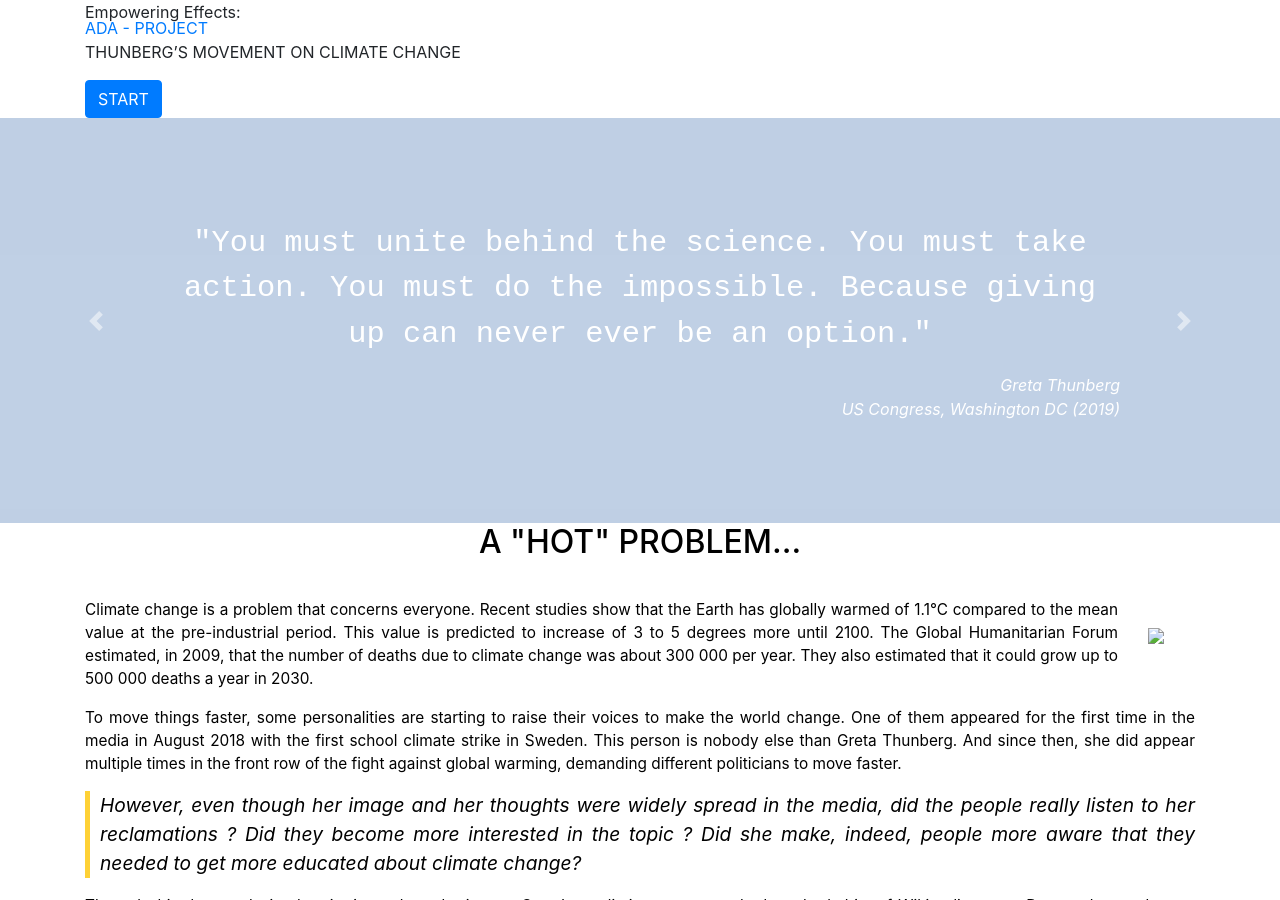
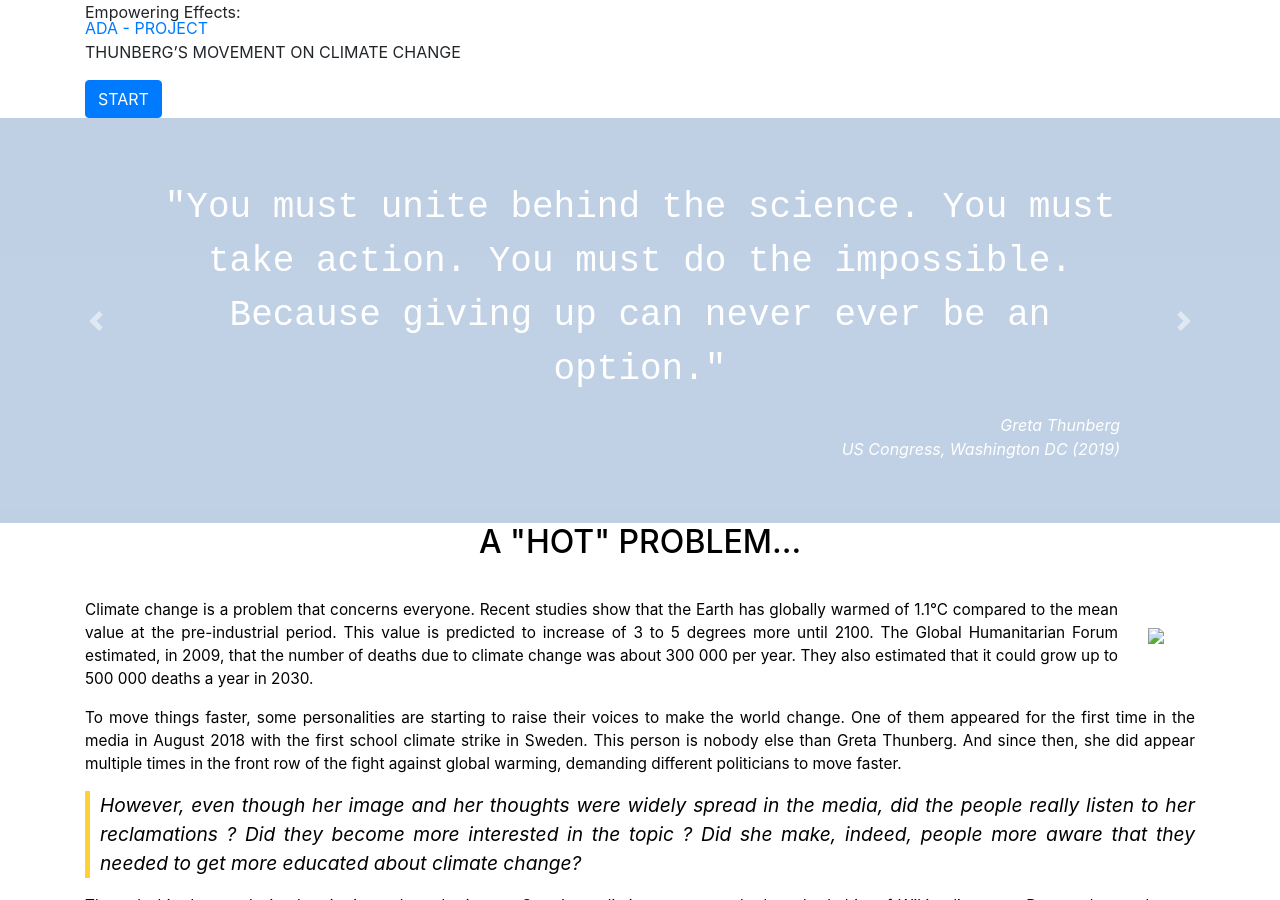
Before and after one commit to lschmdt/datastory, a Jekyll site: the page built from about.markdown, in a window 1280 px wide and 900 px high. Built offline with Jekyll 4.4.1, drawn with Linux system fonts in a browser that asks for light colours; nearby versions of some CDN libraries; some web fonts are replaced; library files that are not in the unit come from our copies.

Commit message:
carousel

```diff
--- a/_includes/debut.html
+++ b/_includes/debut.html
@@ -4,7 +4,7 @@
                     <div class="carousel-inner">
                     <div class="carousel-item active cn" style="height: 45vh; padding:0px 100px" data-interval= "10000">
                         <blockquote class="inner">
-                        <p style="color:white; font-size: 1.9em; font-family: 'Courier New', Courier, monospace, serif; text-align: center;">"You must unite behind the science. You must take action. You must do the impossible. Because giving up can never ever be an option." </p>
+                        <p style="color:white; font-size: 4vh; font-family: 'Courier New', Courier, monospace, serif; text-align: center;">"You must unite behind the science. You must take action. You must do the impossible. Because giving up can never ever be an option." </p>
                         <footer class="text-right" style="color:white;" ><i>Greta Thunberg</i><br>
                         <cite style="color:white;"><i>US Congress, Washington DC (2019)</i></cite>
                         </footer>
@@ -12,7 +12,7 @@
                     </div>
                     <div class="carousel-item cn" style="height: 45vh; padding:0px 100px; margin:auto; width: 100%;" data-interval= "10000">
                         <blockquote class="inner">
-                        <p style="color:white; font-size: 1.9em; font-family: 'Courier New', Courier, monospace, serif; text-align: center;">"Unite behind the science, that is our demand." </p>
+                        <p style="color:white; font-size: 4vh; font-family: 'Courier New', Courier, monospace, serif; text-align: center;">"Unite behind the science, that is our demand." </p>
                         <footer class="text-right" style="color:white;" ><i>Greta Thunberg</i><br>
                         <cite style="color:white;"><i>European Economic and Social Committee (2019)</i></cite>
                         </footer>
@@ -39,5 +39,6 @@
         left: 50%;
         transform: translate(-50%,-50%);
         width: 75%;
+        font-size: 1.5 vh;
     }
 </style>
```
